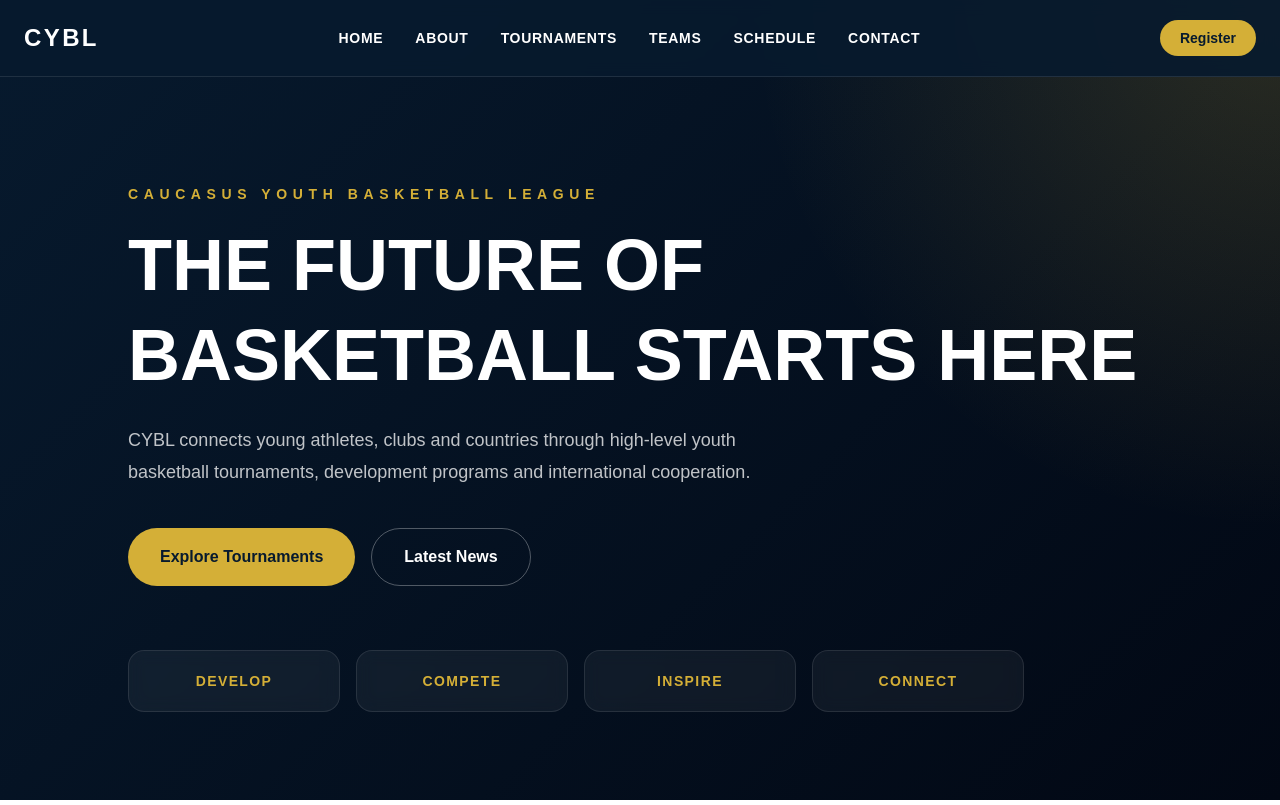
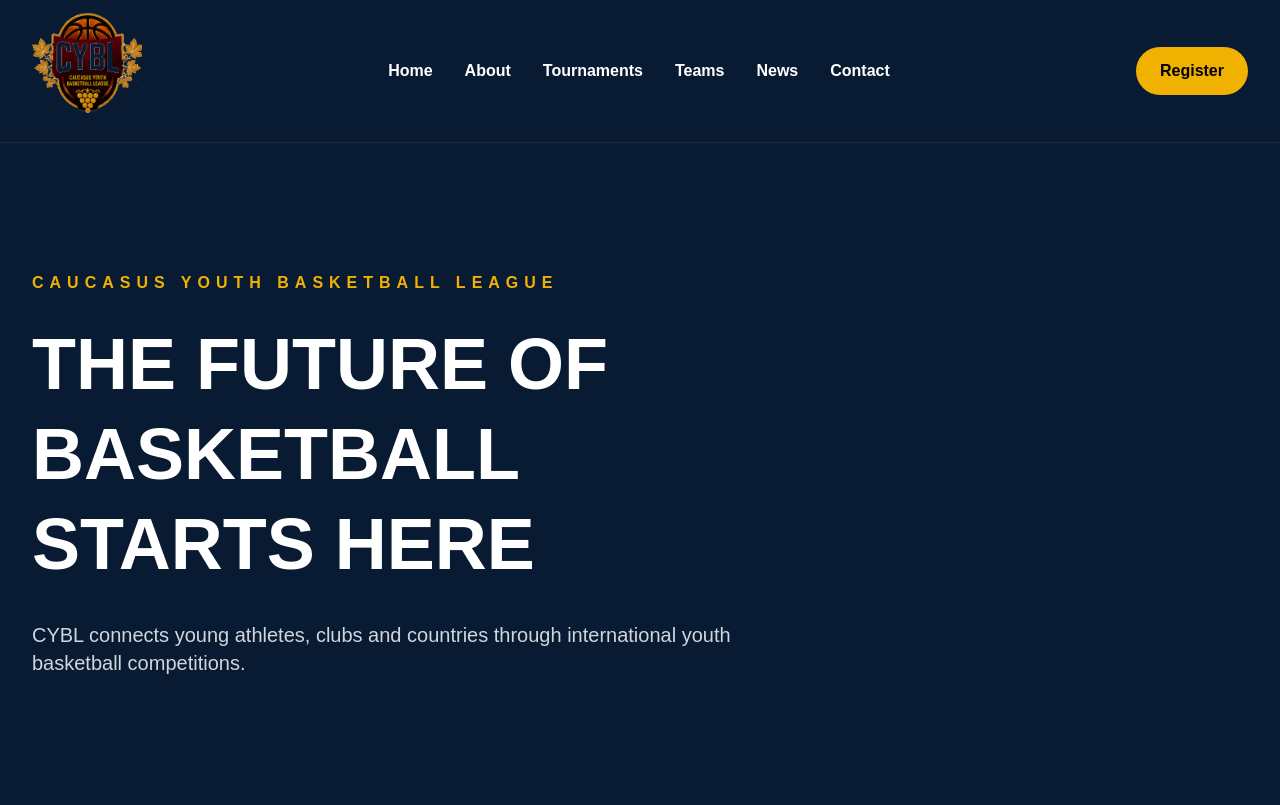
Before and after one commit to cyblofficial/cybl-website, a Next.js app: page / in a window 1280 px wide. Built offline with nearby package versions, Linux system fonts and the light colour scheme.

Commit message:
Added logo and components

```diff
--- /dev/null
+++ b/app/components/home/Hero.tsx
@@ -0,0 +1,24 @@
+export default function Hero() {
+  return (
+    <section className="bg-[#081B33] text-white py-32">
+      <div className="max-w-7xl mx-auto px-8">
+        <p className="text-yellow-500 font-bold tracking-[6px] uppercase">
+          Caucasus Youth Basketball League
+        </p>
+
+        <h1 className="text-7xl font-black mt-6 leading-tight">
+          THE FUTURE OF
+          <br />
+          BASKETBALL
+          <br />
+          STARTS HERE
+        </h1>
+
+        <p className="mt-8 text-xl text-gray-300 max-w-3xl">
+          CYBL connects young athletes, clubs and countries through
+          international youth basketball competitions.
+        </p>
+      </div>
+    </section>
+  );
+}
--- /dev/null
+++ b/app/components/layout/Header.tsx
@@ -0,0 +1,31 @@
+import Image from "next/image";
+
+export default function Header() {
+  return (
+    <header className="sticky top-0 z-50 bg-[#081B33] border-b border-gray-800">
+      <div className="max-w-7xl mx-auto flex items-center justify-between px-8 py-3">
+
+        <Image
+          src="/logo/CYBL_logo.svg"
+          alt="CYBL Logo"
+          width={110}
+height={110}
+        />
+
+        <nav className="hidden md:flex gap-8 text-white font-semibold">
+          <a href="#">Home</a>
+          <a href="#">About</a>
+          <a href="#">Tournaments</a>
+          <a href="#">Teams</a>
+          <a href="#">News</a>
+          <a href="#">Contact</a>
+        </nav>
+
+        <button className="bg-yellow-500 hover:bg-yellow-400 text-black font-bold px-6 py-3 rounded-full">
+          Register
+        </button>
+
+      </div>
+    </header>
+  );
+}
--- a/app/page.tsx
+++ b/app/page.tsx
@@ -1,64 +1,11 @@
+import Header from "./components/layout/Header";
+import Hero from "./components/home/Hero";
+
 export default function Home() {
   return (
-    <main className="min-h-screen bg-[#071A2E] text-white">
-      <header className="fixed top-0 left-0 z-50 w-full border-b border-white/10 bg-[#071A2E]/90 backdrop-blur">
-        <div className="mx-auto flex max-w-7xl items-center justify-between px-6 py-5">
-          <div className="text-2xl font-black tracking-widest">
-            CYBL
-          </div>
-
-          <nav className="hidden gap-8 text-sm font-semibold uppercase tracking-wider md:flex">
-            <a>Home</a>
-            <a>About</a>
-            <a>Tournaments</a>
-            <a>Teams</a>
-            <a>Schedule</a>
-            <a>Contact</a>
-          </nav>
-
-          <button className="rounded-full bg-[#D4AF37] px-5 py-2 text-sm font-bold text-[#071A2E]">
-            Register
-          </button>
-        </div>
-      </header>
-
-      <section className="relative flex min-h-screen items-center overflow-hidden px-6 pt-24">
-        <div className="absolute inset-0 bg-[radial-gradient(circle_at_top_right,#D4AF3730,transparent_35%),linear-gradient(135deg,#071A2E,#020814)]" />
-
-        <div className="relative z-10 mx-auto max-w-7xl">
-          <p className="mb-4 text-sm font-bold uppercase tracking-[0.4em] text-[#D4AF37]">
-            Caucasus Youth Basketball League
-          </p>
-
-          <h1 className="max-w-5xl text-5xl font-black uppercase leading-tight md:text-7xl">
-            The Future of Basketball Starts Here
-          </h1>
-
-          <p className="mt-6 max-w-2xl text-lg leading-8 text-white/75">
-            CYBL connects young athletes, clubs and countries through high-level youth basketball tournaments, development programs and international cooperation.
-          </p>
-
-          <div className="mt-10 flex flex-wrap gap-4">
-            <button className="rounded-full bg-[#D4AF37] px-8 py-4 font-bold text-[#071A2E]">
-              Explore Tournaments
-            </button>
-
-            <button className="rounded-full border border-white/30 px-8 py-4 font-bold text-white">
-              Latest News
-            </button>
-          </div>
-
-          <div className="mt-16 grid max-w-4xl grid-cols-2 gap-4 md:grid-cols-4">
-            {["Develop", "Compete", "Inspire", "Connect"].map((item) => (
-              <div key={item} className="rounded-2xl border border-white/10 bg-white/5 p-5 text-center backdrop-blur">
-                <p className="text-sm font-bold uppercase tracking-widest text-[#D4AF37]">
-                  {item}
-                </p>
-              </div>
-            ))}
-          </div>
-        </div>
-      </section>
-    </main>
+    <>
+      <Header />
+      <Hero />
+    </>
   );
 }
```
Also changed, not shown: public/logo/CYBL_logo.svg (added).
